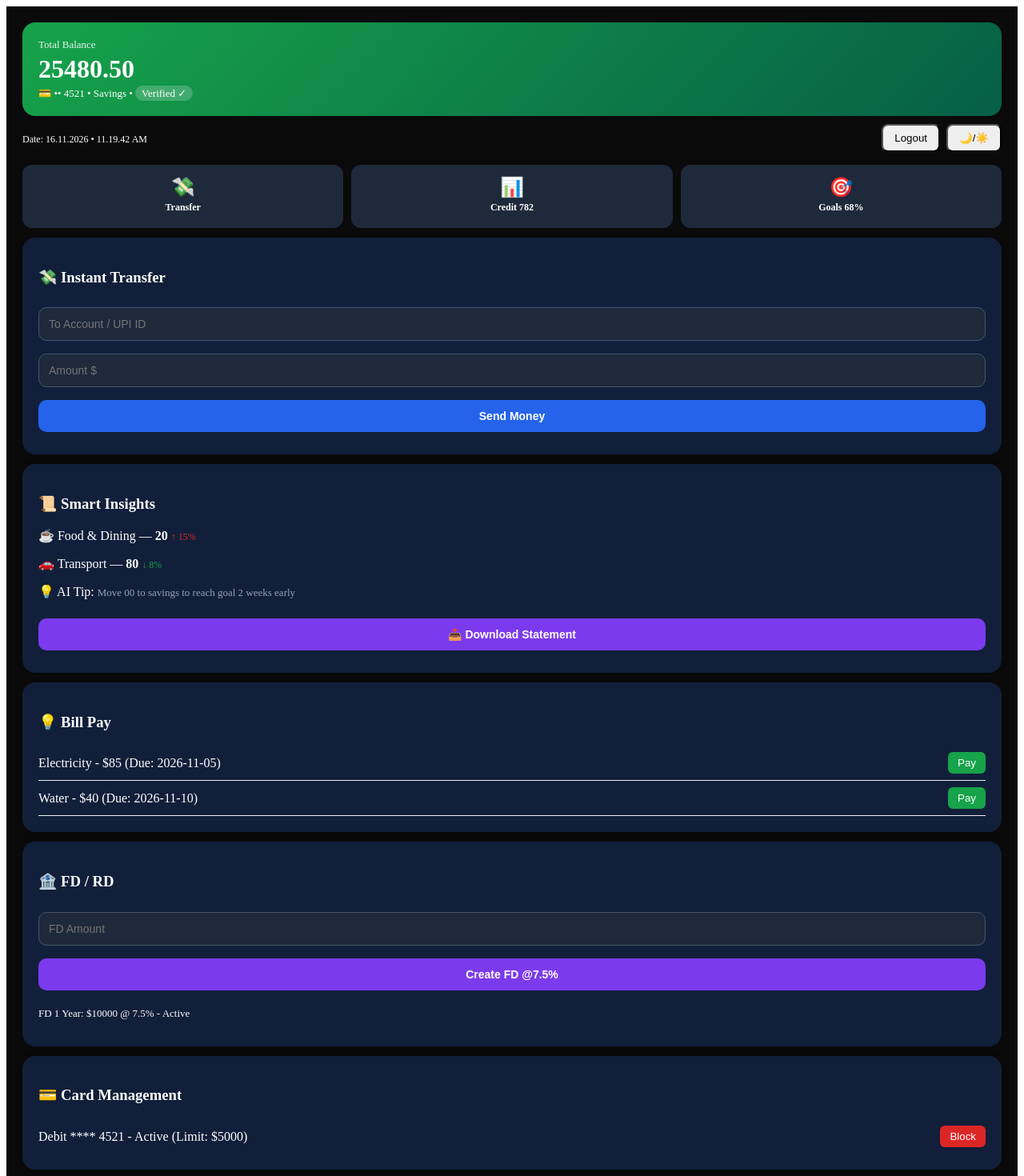
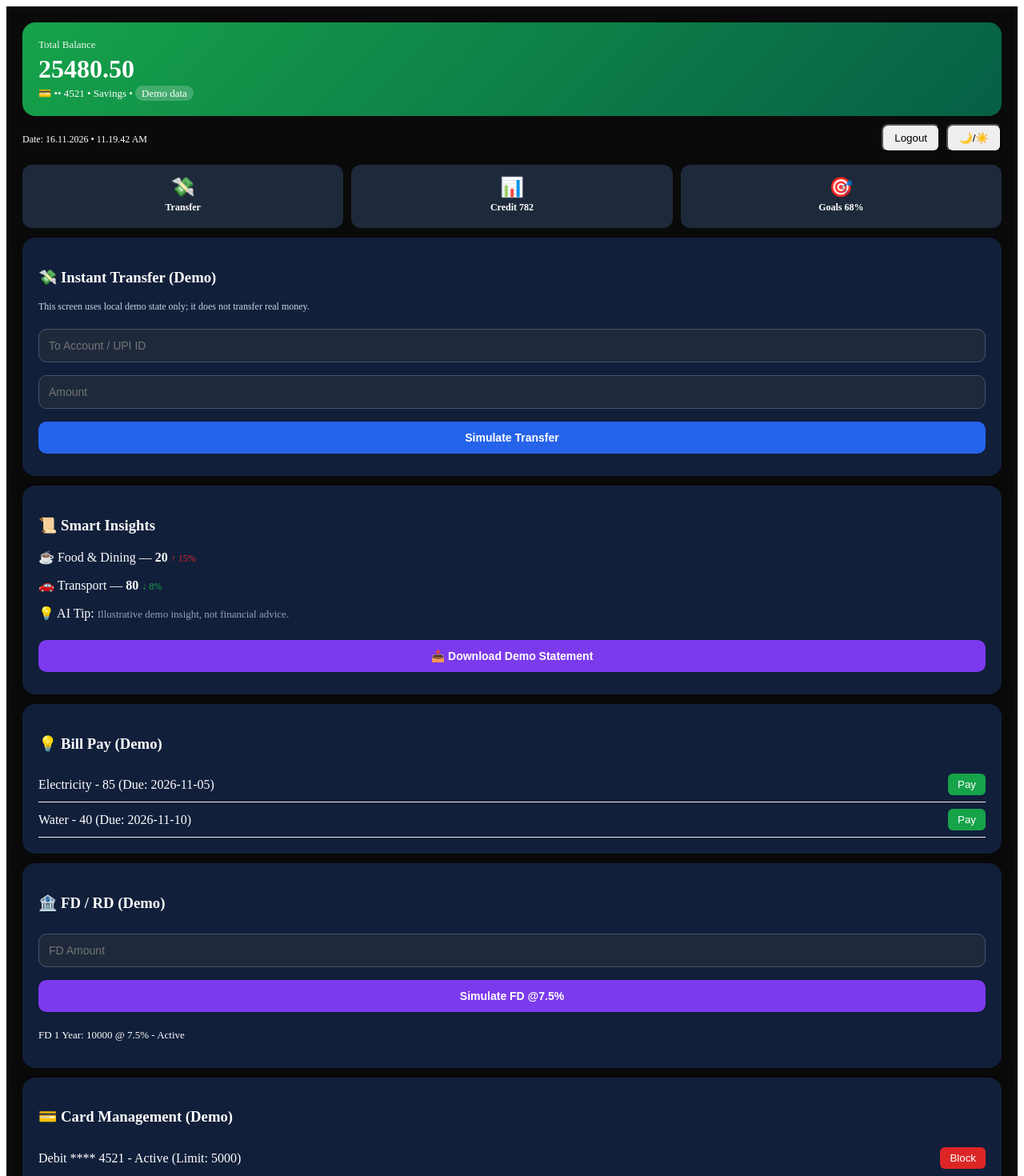
Before and after one commit to matiur25580/Enterprise-AI-Powered-Digital-Banking-Fraud-Detection-DevOps-Command-Center, a React (Vite) app in the folder client/: page /customer in a window 1280 px wide. Shown: the top 1470 px of the page at 80% size. Built offline with nearby package versions, Linux system fonts and the light colour scheme.

Commit message:
Clarify demo-only banking actions and clear the correct session on logout

```diff
--- a/client/src/pages/Customer.tsx
+++ b/client/src/pages/Customer.tsx
@@ -26,12 +26,12 @@ export default function Customer() {
       <div style={{ background:'linear-gradient(135deg,#16a34a,#065f46)', color:'#fff', padding:'20px', borderRadius:'16px' }}>
         <p style={{margin:0,fontSize:'13px',opacity:0.9}}>Total Balance</p>
         <h1 style={{margin:'4px 0'}}>{balance.toFixed(2)}</h1>
-        <p style={{margin:0,fontSize:'13px'}}>💳 •• 4521 • Savings • <span style={{background:'rgba(255,255,255,0.2)',padding:'2px 8px',borderRadius:'12px'}}>Verified ✓</span></p>
+        <p style={{margin:0,fontSize:'13px'}}>💳 •• 4521 • Savings • <span style={{background:'rgba(255,255,255,0.2)',padding:'2px 8px',borderRadius:'12px'}}>Demo data</span></p>
       </div>
       <div style={{ display:'flex', justifyContent:'space-between', marginTop:'10px', flexWrap:'wrap' }}>
         <div><p style={{fontSize:'12px'}}>Date: {dt.dateStr} • {dt.timeStr}</p></div>
         <div>
-          <button onClick={()=>{localStorage.removeItem('token'); window.location.href='/login';}} style={{marginRight:'8px',padding:'8px 14px',borderRadius:'8px'}}>Logout</button>
+          <button onClick={()=>{localStorage.removeItem('trustshield_token');localStorage.removeItem('trustshield_user');window.location.href='/login';}} style={{marginRight:'8px',padding:'8px 14px',borderRadius:'8px'}}>Logout</button>
           <button onClick={()=>setTheme(dark?'light':'dark')} style={{padding:'8px 14px',borderRadius:'8px'}}>🌙/☀️</button>
         </div>
       </div>
@@ -41,36 +41,37 @@ export default function Customer() {
         <div style={{flex:1,background:dark?'#1e293b':'#fff',padding:'14px',borderRadius:'12px',textAlign:'center'}}><div style={{fontSize:'24px'}}>🎯</div><p style={{margin:'4px 0',fontSize:'12px',fontWeight:'bold'}}>Goals 68%</p></div>
       </div>
       <div style={card}>
-        <h3 style={{color:dark?'#ffffff':'#000000'}}>💸 Instant Transfer</h3>
+        <h3 style={{color:dark?'#ffffff':'#000000'}}>💸 Instant Transfer (Demo)</h3>
+        <p style={{fontSize:'12px',color:dark?'#cbd5e1':'#475569'}}>This screen uses local demo state only; it does not transfer real money.</p>
         <input placeholder="To Account / UPI ID" value={toAcc} onChange={e=>setToAcc(e.target.value)} style={s} />
-        <input placeholder="Amount $" type="number" value={amount} onChange={e=>setAmount(e.target.value)} style={s} />
-        <button onClick={()=>{if(!toAcc||!amount){setMsg('Enter details');return;} const amt=parseFloat(amount); if(amt>balance){setMsg('Insufficient balance');return;} setBalance(b=>b-amt); setTxns([{id:'TXN'+String(txns.length+1).padStart(3,'0'),to:toAcc,amt:amt,date:new Date().toISOString().split('T')[0],status:'Completed'},...txns]); setMsg('Transfer of $'+amt+' to '+toAcc+' successful'); setToAcc(''); setAmount('');}} style={{...s,background:'#2563eb',color:'#fff',border:'none',fontWeight:'bold'}}>Send Money</button>
+        <input placeholder="Amount" type="number" value={amount} onChange={e=>setAmount(e.target.value)} style={s} />
+        <button onClick={()=>{if(!toAcc||!amount){setMsg('Enter details');return;} const amt=parseFloat(amount); if(!Number.isFinite(amt)||amt<=0||amt>balance){setMsg('Enter a valid amount within the demo balance');return;} setBalance(b=>b-amt); setTxns([{id:'TXN'+String(txns.length+1).padStart(3,'0'),to:toAcc,amt:amt,date:new Date().toISOString().split('T')[0],status:'Demo only'},...txns]); setMsg('Demo transfer recorded locally only; no funds moved'); setToAcc(''); setAmount('');}} style={{...s,background:'#2563eb',color:'#fff',border:'none',fontWeight:'bold'}}>Simulate Transfer</button>
       </div>
       <div style={card}>
         <h3 style={{color:dark?'#ffffff':'#000000'}}>📜 Smart Insights</h3>
         <p>☕ Food & Dining — <b>20</b> <span style={{color:'#dc2626',fontSize:'12px'}}>↑ 15%</span></p>
         <p>🚗 Transport — <b>80</b> <span style={{color:'#16a34a',fontSize:'12px'}}>↓ 8%</span></p>
-        <p>💡 AI Tip: <span style={{fontSize:'13px',color:'#94a3b8'}}>Move 00 to savings to reach goal 2 weeks early</span></p>
-        <button onClick={()=>{const csv='ID,To,Amount,Date,Status\n'+txns.map(x=>x.id+','+x.to+','+x.amt+','+x.date+','+x.status).join('\n'); const blob=new Blob([csv],{type:'text/csv'}); const url=URL.createObjectURL(blob); const a=document.createElement('a'); a.href=url; a.download='statement.csv'; a.click(); setMsg('Statement downloaded');}} style={{...s,background:'#7c3aed',color:'#fff',border:'none',fontWeight:'bold'}}>📥 Download Statement</button>
+        <p>💡 AI Tip: <span style={{fontSize:'13px',color:'#94a3b8'}}>Illustrative demo insight, not financial advice.</span></p>
+        <button onClick={()=>{const csv='ID,To,Amount,Date,Status\n'+txns.map(x=>x.id+','+x.to+','+x.amt+','+x.date+','+x.status).join('\n'); const blob=new Blob([csv],{type:'text/csv'}); const url=URL.createObjectURL(blob); const a=document.createElement('a'); a.href=url; a.download='statement.csv'; a.click(); setMsg('Demo statement downloaded');}} style={{...s,background:'#7c3aed',color:'#fff',border:'none',fontWeight:'bold'}}>📥 Download Demo Statement</button>
       </div>
       <div style={card}>
-        <h3 style={{color:dark?'#ffffff':'#000000'}}>💡 Bill Pay</h3>
+        <h3 style={{color:dark?'#ffffff':'#000000'}}>💡 Bill Pay (Demo)</h3>
         {bills.map((b,i)=><div key={i} style={{display:'flex',justifyContent:'space-between',alignItems:'center',padding:'8px 0',borderBottom:'1px solid #eee'}}>
-          <span>{b.name} - ${b.amt} (Due: {b.due})</span>
-          <button onClick={()=>{if(balance<b.amt){setMsg('Insufficient balance');return;} setBalance(balance-b.amt); setBills(bills.map((x,idx)=>idx===i?{...x,paid:true}:x)); setMsg(b.name+' bill paid');}} disabled={b.paid} style={{padding:'6px 12px',borderRadius:'6px',border:'none',background:b.paid?'#9ca3af':'#16a34a',color:'#fff'}}>{b.paid?'Paid':'Pay'}</button>
+          <span>{b.name} - {b.amt} (Due: {b.due})</span>
+          <button onClick={()=>{if(balance<b.amt){setMsg('Insufficient demo balance');return;} setBalance(balance-b.amt); setBills(bills.map((x,idx)=>idx===i?{...x,paid:true}:x)); setMsg(b.name+' demo bill marked paid');}} disabled={b.paid} style={{padding:'6px 12px',borderRadius:'6px',border:'none',background:b.paid?'#9ca3af':'#16a34a',color:'#fff'}}>{b.paid?'Paid':'Pay'}</button>
         </div>)}
       </div>
       <div style={card}>
-        <h3 style={{color:dark?'#ffffff':'#000000'}}>🏦 FD / RD</h3>
+        <h3 style={{color:dark?'#ffffff':'#000000'}}>🏦 FD / RD (Demo)</h3>
         <input placeholder="FD Amount" type="number" value={fdAmt} onChange={e=>setFdAmt(e.target.value)} style={s} />
-        <button onClick={()=>{if(!fdAmt){setMsg('Enter amount');return;} const amt=parseFloat(fdAmt); if(amt>balance){setMsg('Insufficient');return;} setBalance(balance-amt); setFds([...fds,{name:'FD '+new Date().getFullYear(), amt:amt, rate:7.5, status:'Active'}]); setMsg('FD created: $'+amt); setFdAmt('');}} style={{...s,background:'#7c3aed',color:'#fff',border:'none',fontWeight:'bold'}}>Create FD @7.5%</button>
-        {fds.map((f,i)=><p key={i} style={{fontSize:'13px'}}>{f.name}: ${f.amt} @ {f.rate}% - {f.status}</p>)}
+        <button onClick={()=>{if(!fdAmt){setMsg('Enter amount');return;} const amt=parseFloat(fdAmt); if(!Number.isFinite(amt)||amt<=0||amt>balance){setMsg('Enter a valid amount');return;} setBalance(balance-amt); setFds([...fds,{name:'FD '+new Date().getFullYear(), amt:amt, rate:7.5, status:'Demo'}]); setMsg('Demo FD created: '+amt); setFdAmt('');}} style={{...s,background:'#7c3aed',color:'#fff',border:'none',fontWeight:'bold'}}>Simulate FD @7.5%</button>
+        {fds.map((f,i)=><p key={i} style={{fontSize:'13px'}}>{f.name}: {f.amt} @ {f.rate}% - {f.status}</p>)}
       </div>
       <div style={card}>
-        <h3 style={{color:dark?'#ffffff':'#000000'}}>💳 Card Management</h3>
+        <h3 style={{color:dark?'#ffffff':'#000000'}}>💳 Card Management (Demo)</h3>
         {cards.map((c,i)=><div key={i} style={{display:'flex',justifyContent:'space-between',alignItems:'center',padding:'8px 0'}}>
-          <span>{c.type} {c.num} - {c.status} (Limit: ${c.limit})</span>
-          <button onClick={()=>{setCards(cards.map((x,idx)=>idx===i?{...x,status:x.status==='Active'?'Blocked':'Active'}:x)); setMsg('Card '+c.num+' '+(c.status==='Active'?'blocked':'unblocked'));}} style={{padding:'6px 12px',borderRadius:'6px',border:'none',background:c.status==='Active'?'#dc2626':'#16a34a',color:'#fff'}}>{c.status==='Active'?'Block':'Unblock'}</button>
+          <span>{c.type} {c.num} - {c.status} (Limit: {c.limit})</span>
+          <button onClick={()=>{setCards(cards.map((x,idx)=>idx===i?{...x,status:x.status==='Active'?'Blocked':'Active'}:x)); setMsg('Demo card '+c.num+' '+(c.status==='Active'?'blocked':'unblocked'));}} style={{padding:'6px 12px',borderRadius:'6px',border:'none',background:c.status==='Active'?'#dc2626':'#16a34a',color:'#fff'}}>{c.status==='Active'?'Block':'Unblock'}</button>
         </div>)}
       </div>
     </div>
```
